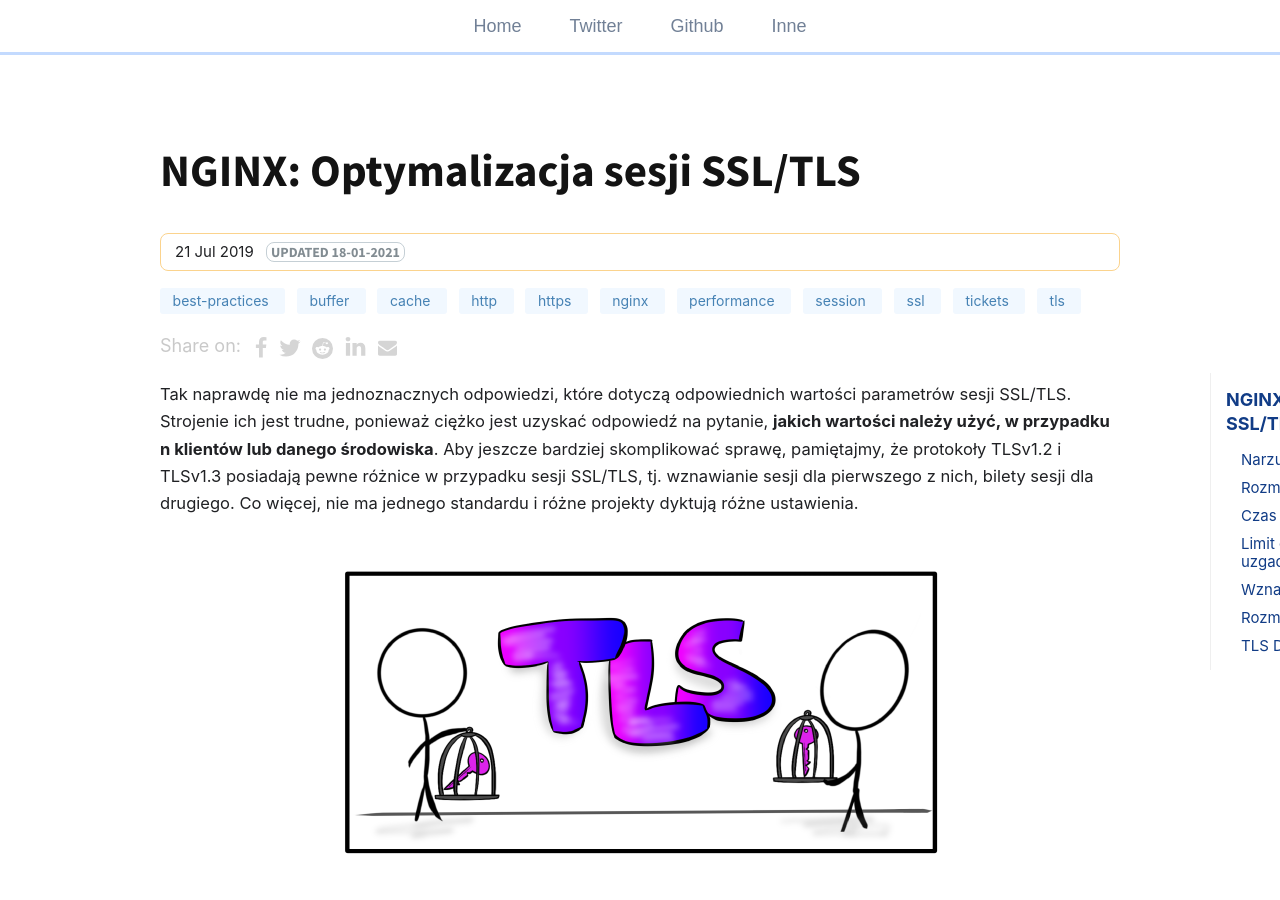
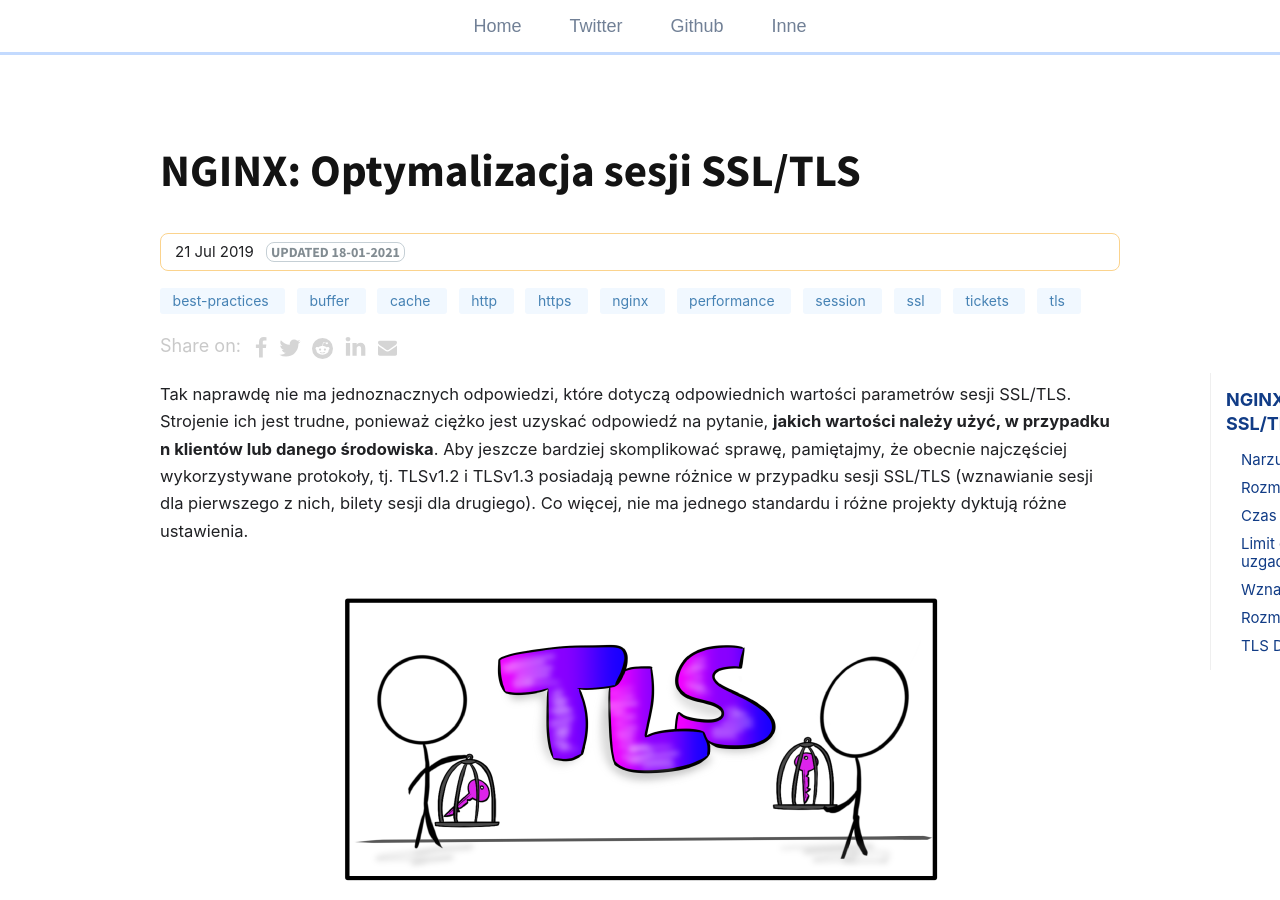
Before and after one commit to git04112019/trimstray.github.io, a Jekyll site: the page built from _posts/2019-07-21-nginx-optymalizacja_sesji_ssl-tls.md, in a window 1280 px wide and 900 px high. Built offline with Jekyll 4.4.1, drawn with Linux system fonts in a browser that asks for light colours; comment, search, counter and statistics services are not loaded.

Commit message:
uncommited changes - signed-off-by: trimstray <trimstray@gmail.com>

```diff
--- a/_posts/2019-07-21-nginx-optymalizacja_sesji_ssl-tls.md
+++ b/_posts/2019-07-21-nginx-optymalizacja_sesji_ssl-tls.md
@@ -11,7 +11,7 @@ toc: true
 last_modified_at: 2021-01-18 00:00:00 +0000
 ---
 
-Tak naprawdę nie ma jednoznacznych odpowiedzi, które dotyczą odpowiednich wartości parametrów sesji SSL/TLS. Strojenie ich jest trudne, ponieważ ciężko jest uzyskać odpowiedź na pytanie, **jakich wartości należy użyć, w przypadku n klientów lub danego środowiska**. Aby jeszcze bardziej skomplikować sprawę, pamiętajmy, że protokoły TLSv1.2 i TLSv1.3 posiadają pewne różnice w przypadku sesji SSL/TLS, tj. wznawianie sesji dla pierwszego z nich, bilety sesji dla drugiego. Co więcej, nie ma jednego standardu i różne projekty dyktują różne ustawienia.
+Tak naprawdę nie ma jednoznacznych odpowiedzi, które dotyczą odpowiednich wartości parametrów sesji SSL/TLS. Strojenie ich jest trudne, ponieważ ciężko jest uzyskać odpowiedź na pytanie, **jakich wartości należy użyć, w przypadku n klientów lub danego środowiska**. Aby jeszcze bardziej skomplikować sprawę, pamiętajmy, że obecnie najczęściej wykorzystywane protokoły, tj. TLSv1.2 i TLSv1.3 posiadają pewne różnice w przypadku sesji SSL/TLS (wznawianie sesji dla pierwszego z nich, bilety sesji dla drugiego). Co więcej, nie ma jednego standardu i różne projekty dyktują różne ustawienia.
 
 <p align="center">
   <img src="/assets/img/posts/tls_img_01.png">
```
